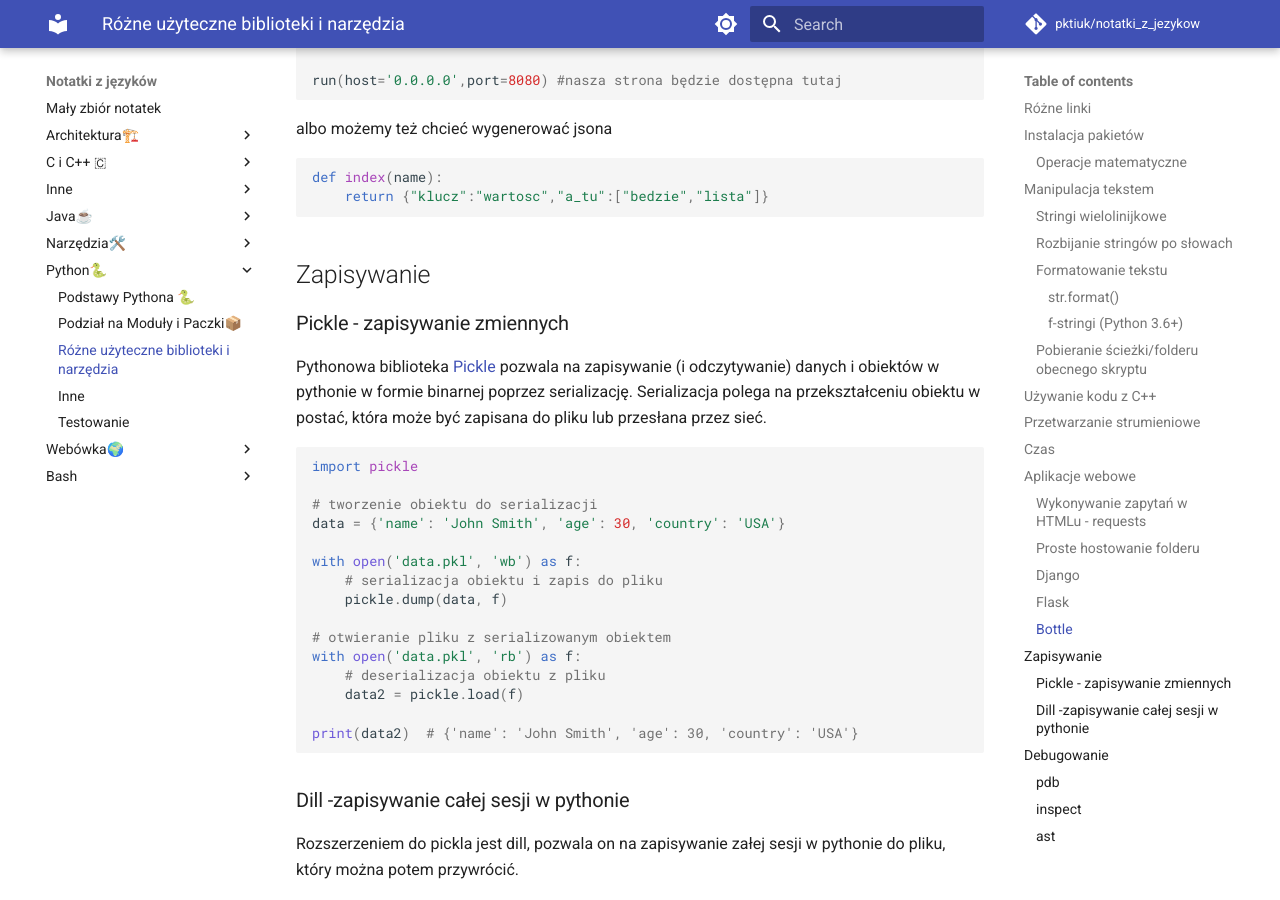
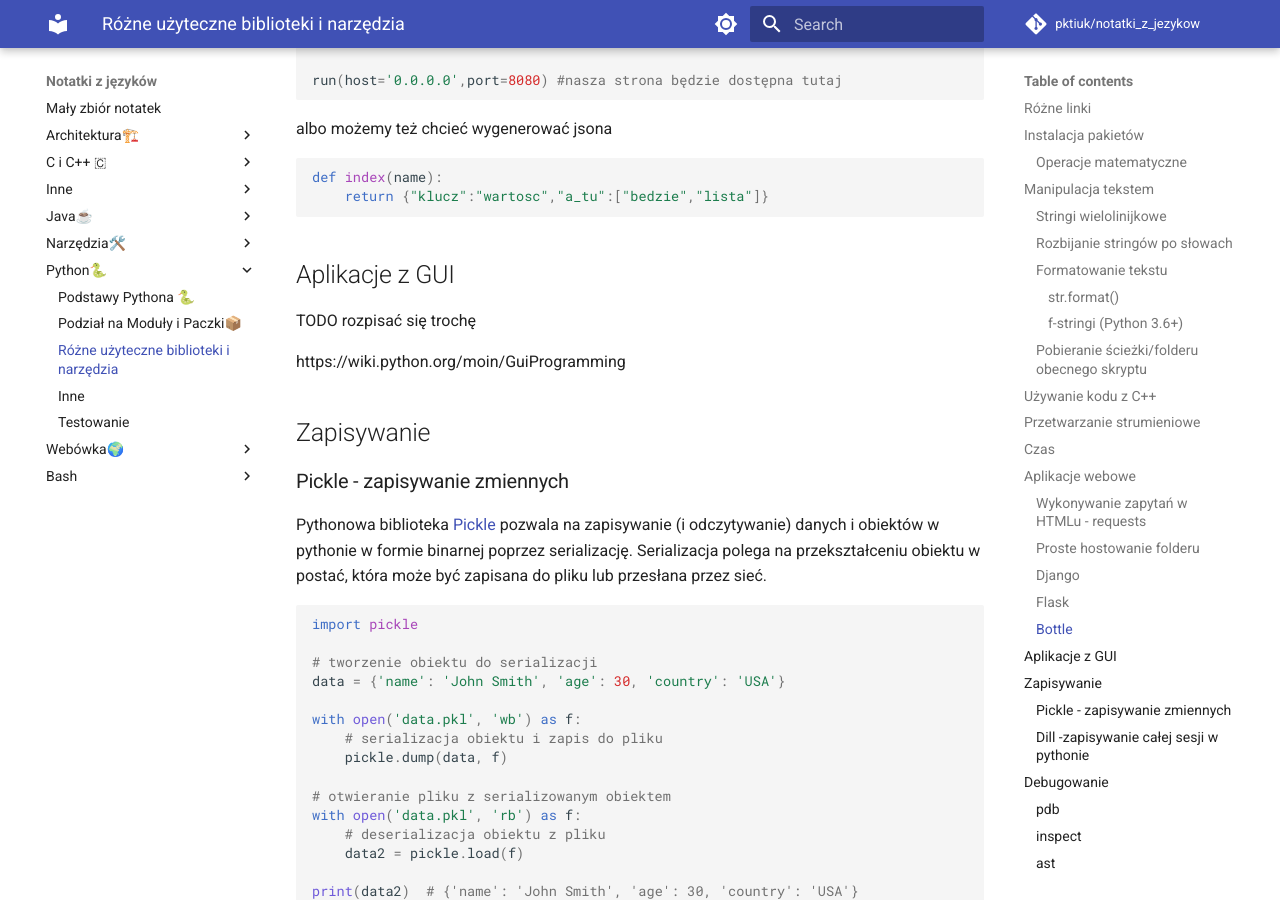
Before and after one commit to pktiuk/notatki_z_jezykow, an MkDocs documentation site: the page built from docs/Python🐍/4_biblioteki_i_narzędzia.md, in a window 1280 px wide and 900 px high, scrolled down 3538 px. Built offline with MkDocs 1.6.1 and Material for MkDocs 9.7.7, drawn with Linux system fonts in a browser that asks for light colours; comment, search, counter and statistics services are not loaded.

Commit message:
Dodanie apek z gui

````diff
--- a/docs/Python🐍/4_biblioteki_i_narzędzia.md
+++ b/docs/Python🐍/4_biblioteki_i_narzędzia.md
@@ -171,6 +171,12 @@ def index(name):
     return {"klucz":"wartosc","a_tu":["bedzie","lista"]}
 ```
 
+## Aplikacje z GUI
+
+TODO rozpisać się trochę
+
+https://wiki.python.org/moin/GuiProgramming
+
 ## Zapisywanie
 
 ### Pickle - zapisywanie zmiennych
````
